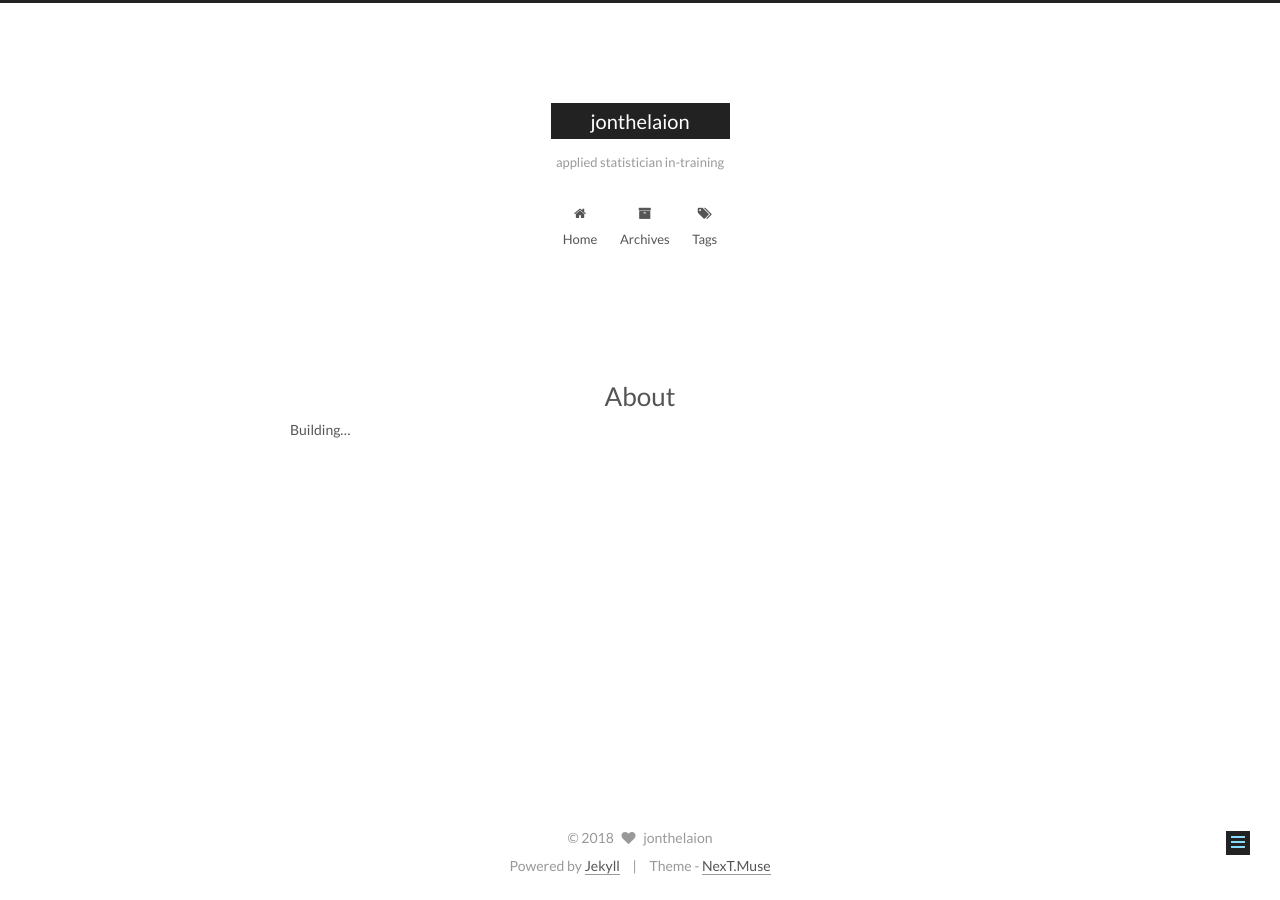
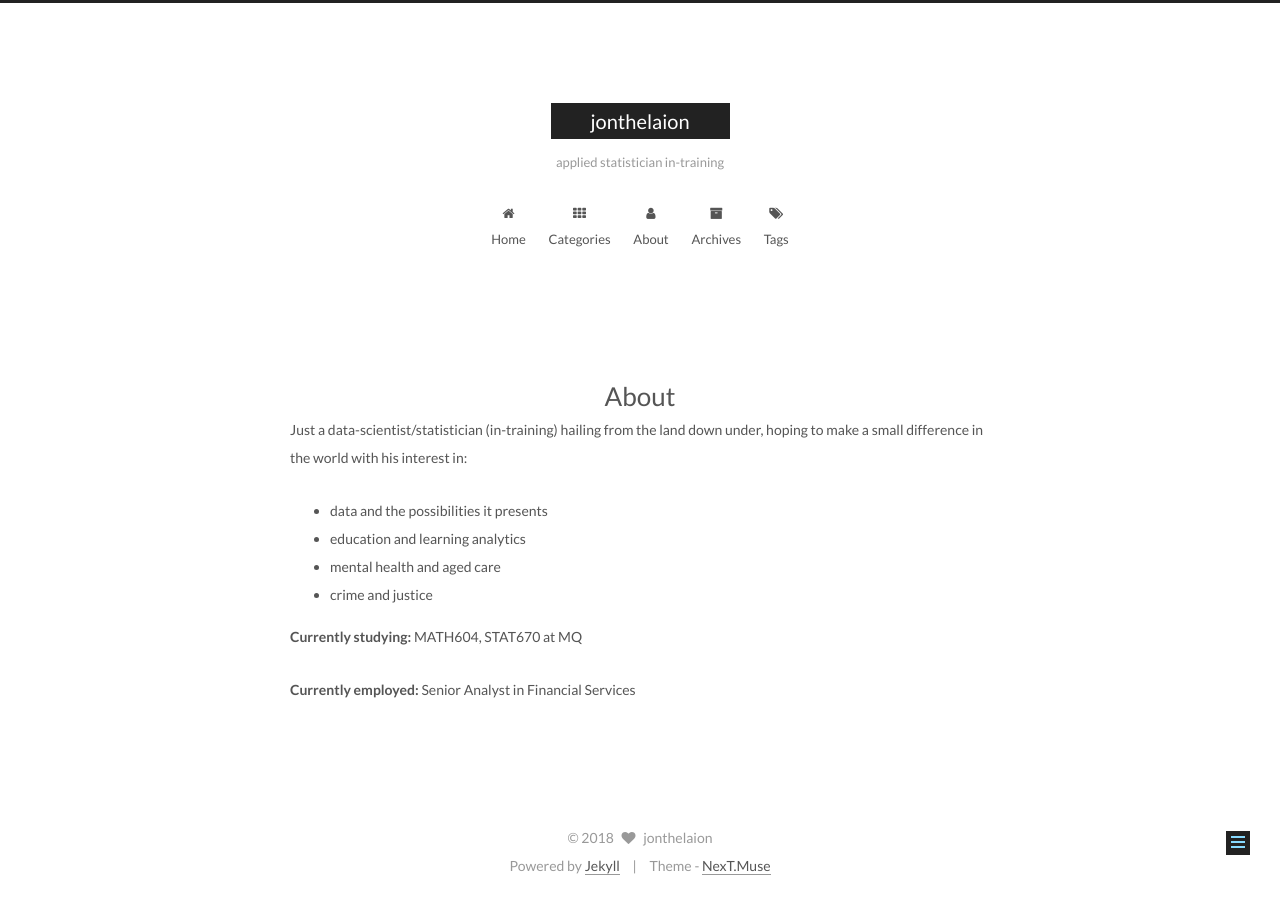
Before and after one commit to jonthelaion/jonthelaion.github.io, a Jekyll site: the page built from about/index.md, in a window 1280 px wide. Built offline with Jekyll 4.4.1, drawn with Linux system fonts in a browser that asks for light colours.

Commit message:
added 'About' page, favicon and tweaks to _config.yml to expand options and allow for local serve

```diff
--- a/_config.yml
+++ b/_config.yml
@@ -6,11 +6,12 @@
 # Site
 title: jonthelaion
 subtitle: applied statistician in-training
-description:
+description: applied statistician in-training
 author: jonthelaion
 # Support language: de, en, fr-FR, id, ja, ko, pt-BR, pt, ru, zh-Hans, zh-hk, zh-tw
 language: en
 date_format: '%Y-%m-%d'
+github: [metadata]
 
 # URL
 ## If your site is put in a subdirectory, set url as 'http://yoursite.com' and baseurl as '/child'
@@ -118,8 +119,8 @@ index_with_subtitle: false
 # When running the site in a subdirectory (e.g. domain.tld/blog), remove the leading slash (/archives -> archives)
 menu:
   home: /
-  #categories: /categories/
-  #about: /about/
+  categories: /categories/
+  about: /about/
   archives: /archives/
   tags: /tags/
   #sitemap: /sitemap.xml
@@ -213,8 +214,9 @@ font:
 # Social Links
 # Key is the link label showing to end users.
 # Value is the target link (E.g. GitHub: https://github.com/iissnan)
-#social:
+social:
   #LinkLabel: Link
+  GitHub: https://github.com/jonthelaion
 
 
 # Social Links Icons
--- a/about/index.md
+++ b/about/index.md
@@ -2,5 +2,12 @@
 layout: page
 type: about
 ---
+Just a data-scientist/statistician (in-training) hailing from the land down under, hoping to make a small difference in the world with his interest in:
+* data and the possibilities it presents
+* education and learning analytics
+* mental health and aged care
+* crime and justice
 
-Building...
+**Currently studying:** MATH604, STAT670 at MQ
+
+**Currently employed:** Senior Analyst in Financial Services
```
Also changed, not shown: assets/favicon.ico (added).
